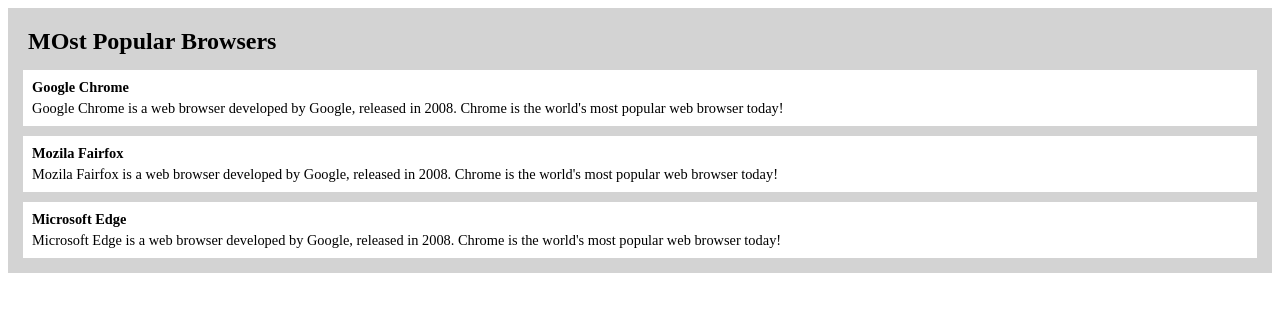
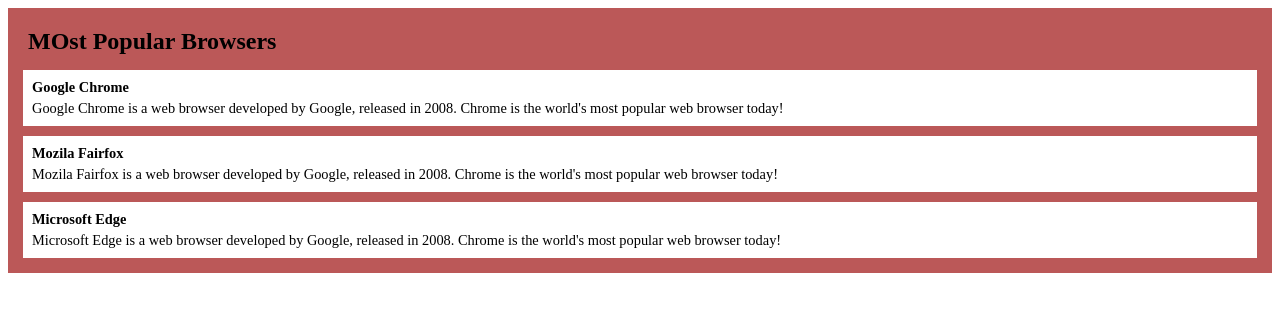
Before and after one commit to mahdighyasi626/Practice, a plain HTML site: page article.html in a window 1280 px wide. Drawn offline with Linux system fonts and the light colour scheme.

Commit message:
Change Color

```diff
--- a/article.html
+++ b/article.html
@@ -6,7 +6,7 @@
     <meta name="viewport" content="width=device-width" initial-scale=0.1>
     <style>
         .all-browsers {
-            background-color: lightgray;
+            background-color: rgb(187, 88, 88);
             padding: 5px;
             margin: 0px;
         }
```
